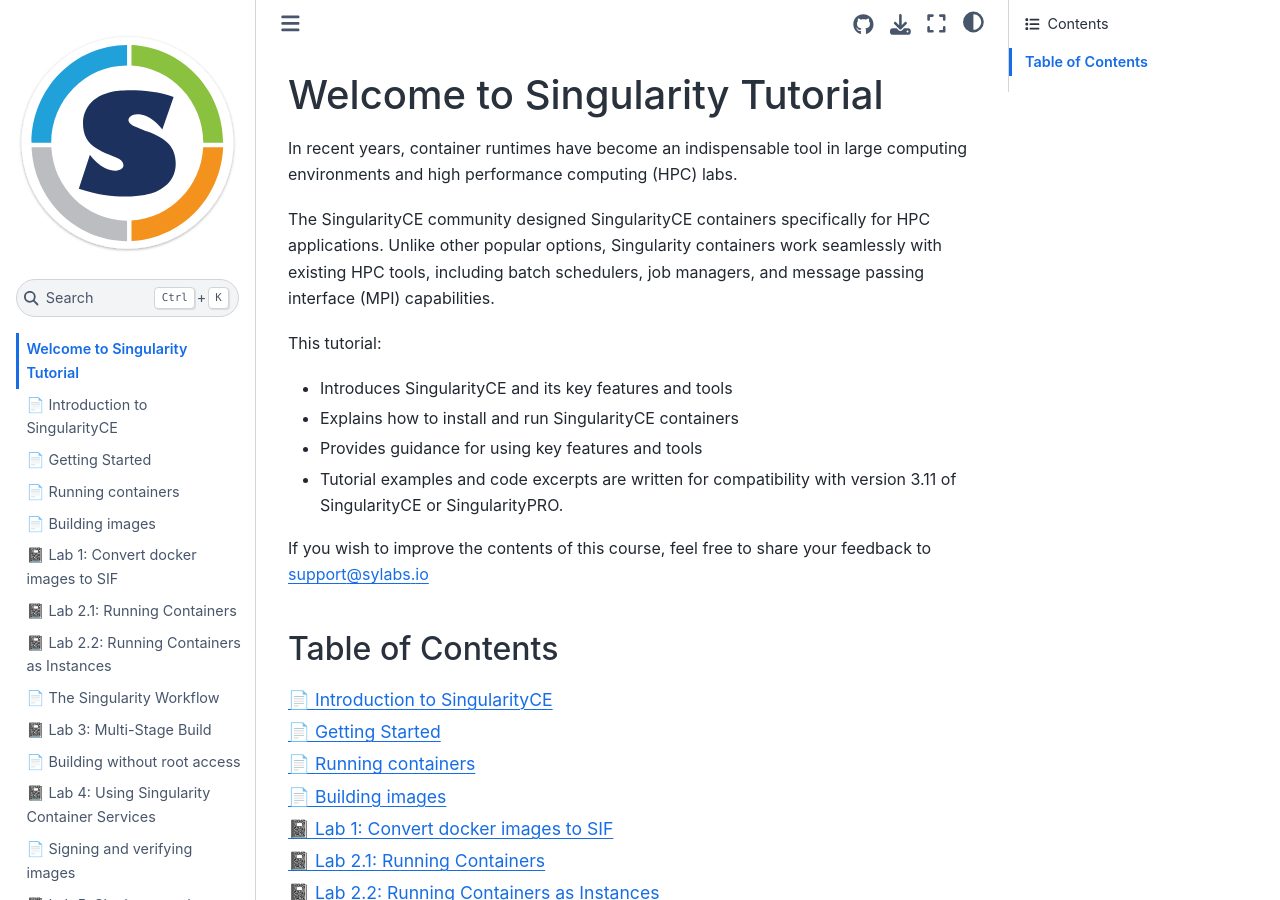
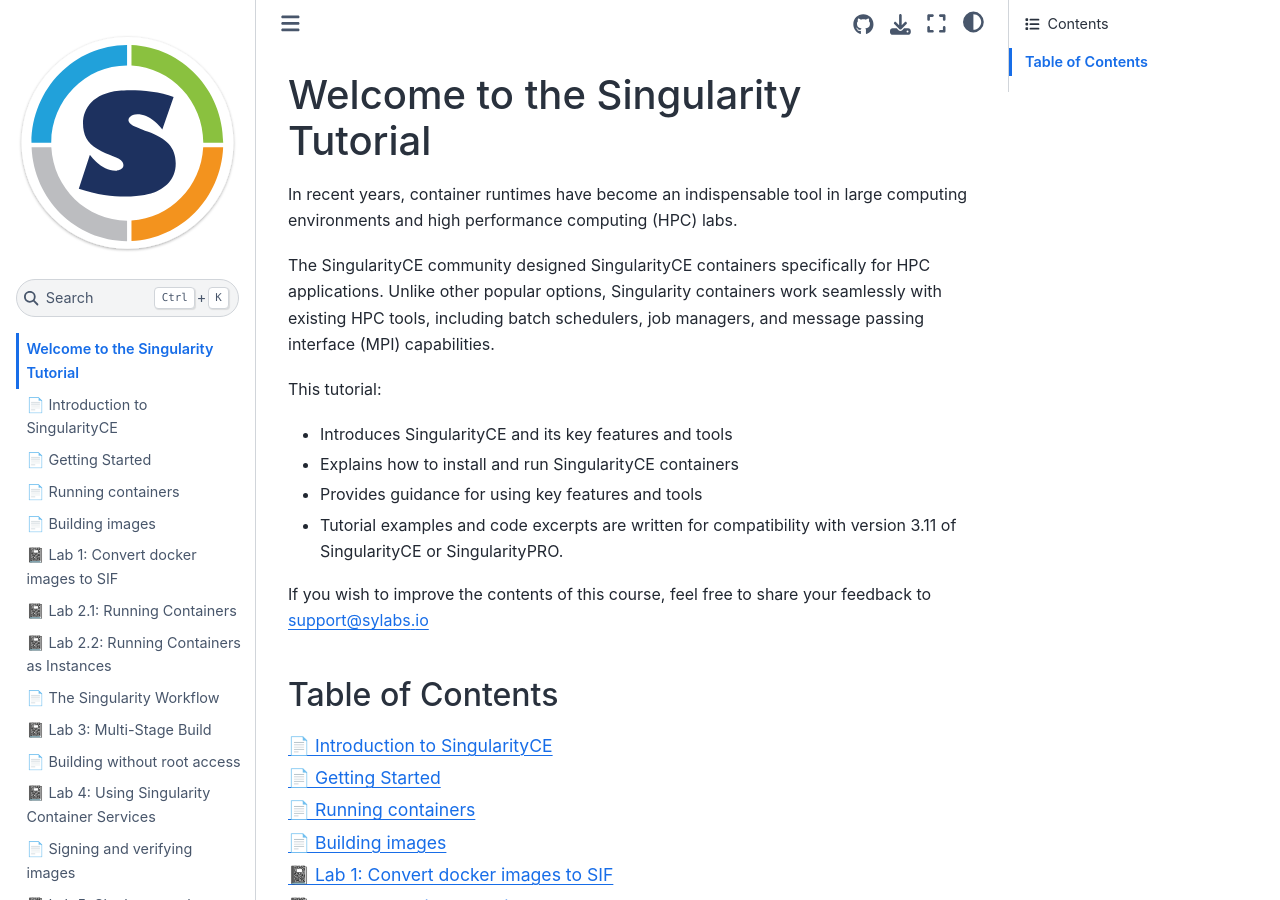
Before and after one commit to tobyesmith/singularity101, a Jupyter Book: the page built from intro.md, in a window 1280 px wide and 900 px high. Built offline with Jupyter Book 1.0.4 settings and Sphinx 7.4.7 and the Sphinx Book theme 1.1.4, drawn with Linux system fonts in a browser that asks for light colours.

Commit message:
Adding "the" to the initial page

```diff
--- a/intro.md
+++ b/intro.md
@@ -1,4 +1,4 @@
-# Welcome to Singularity Tutorial
+# Welcome to the Singularity Tutorial
 
 In recent years, container runtimes have become an indispensable tool in large
 computing environments and high performance computing (HPC) labs.
```
